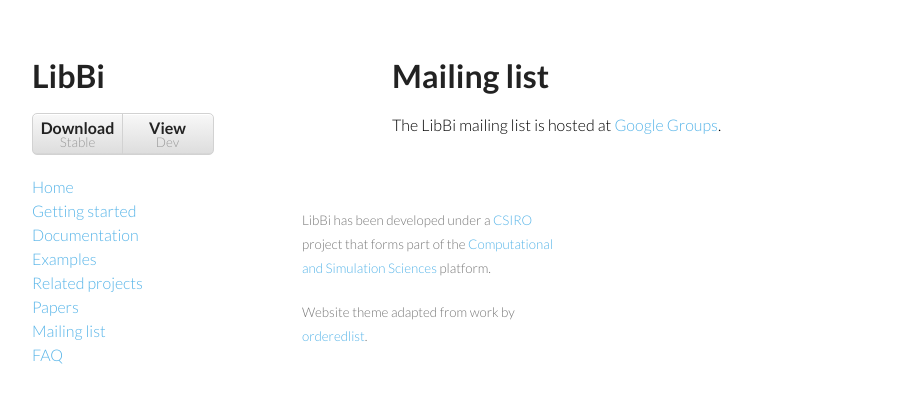
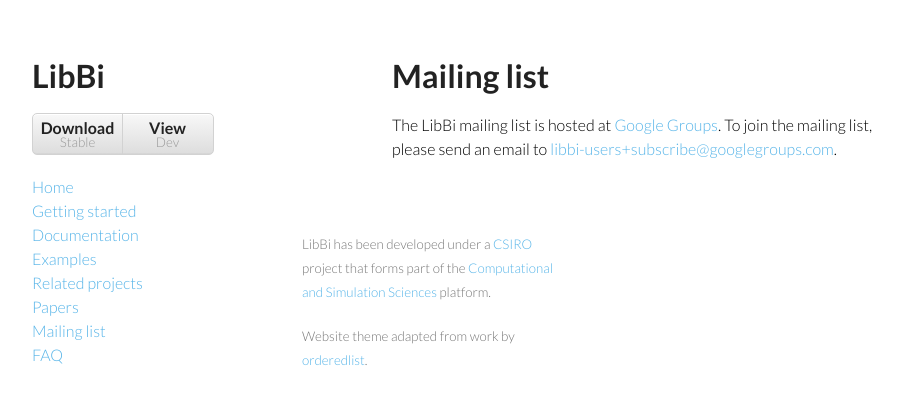
Before and after one commit to lawmurray/LibBi, a Jekyll site: the page built from 50-mailing-list.md, in a window 1280 px wide. Shown: the top 404 px of the page, without its empty margins (178-1080 px from the left). Built offline with Jekyll 4.4.1, drawn with Linux system fonts in a browser that asks for light colours.

Commit message:
Added subscription email address to mailing list page.

```diff
--- a/50-mailing-list.md
+++ b/50-mailing-list.md
@@ -9,4 +9,5 @@
 ============
 
 The LibBi mailing list is hosted at
-[Google Groups](https://groups.google.com/group/libbi-users).
+[Google Groups](https://groups.google.com/group/libbi-users). To join the
+mailing list, please send an email to [libbi-users+subscribe@googlegroups.com](mailto:libbi-users+subscribe@googlegroups.com).
```
